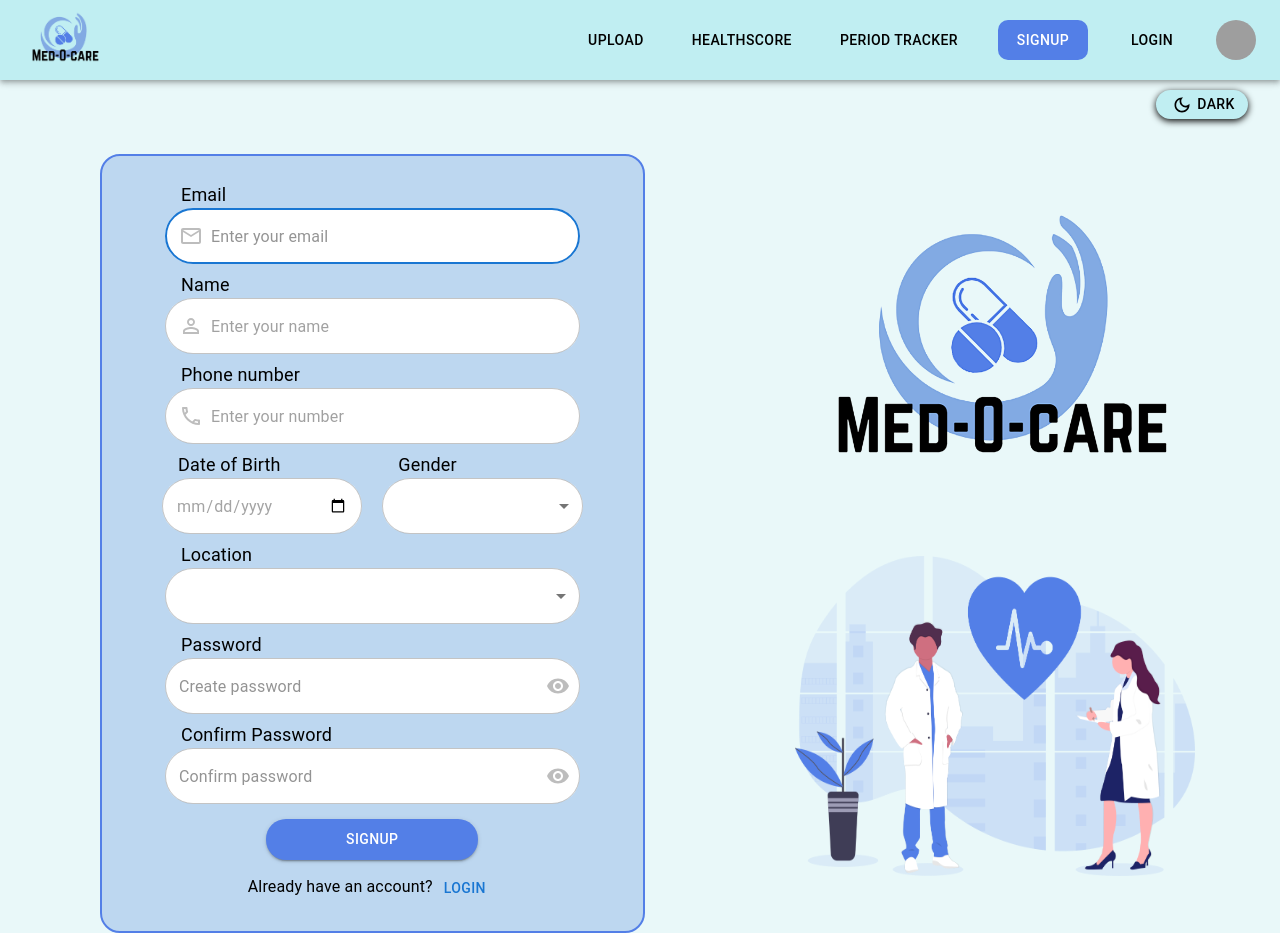
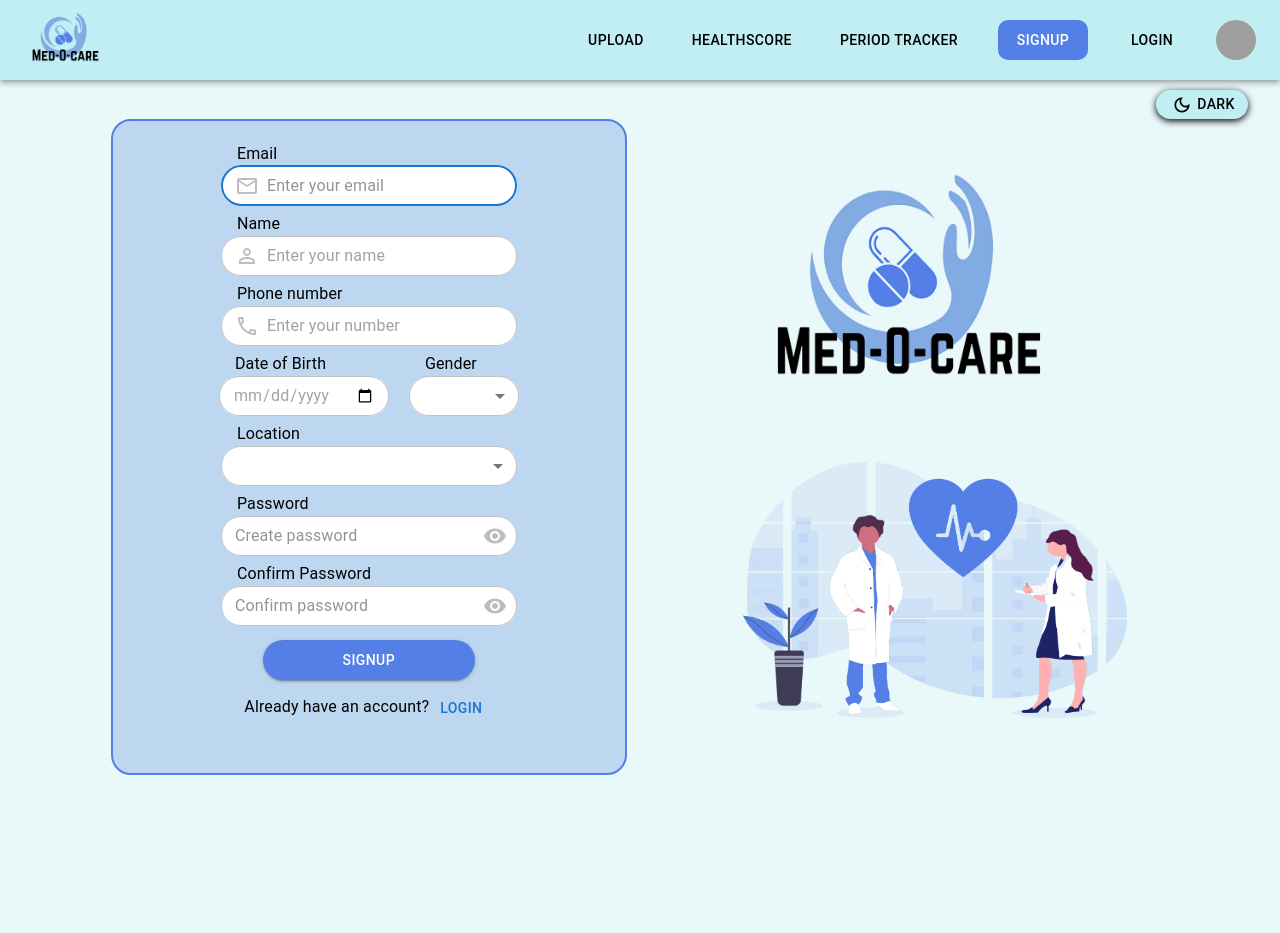
Before and after one commit to djunicode/Med-O-Care, a React (Create React App) app in the folder frontend-web/: page /signup in a window 1280 px wide. After the commit the page ends 800 px from the top, so only its background shows below. Built offline with nearby package versions, Linux system fonts and the light colour scheme; grey boxes are pictures that could not be loaded.

Commit message:
Signup Page updated

```diff
--- a/frontend-web/src/Pages/Home/CardCarousel.jsx
+++ b/frontend-web/src/Pages/Home/CardCarousel.jsx
@@ -1,4 +1,4 @@
-import { Typography, Card, Box, Grid } from '@mui/material';
+import { Typography, Card, Box } from '@mui/material';
 import React, { useState, useEffect } from 'react';
 import Carousel from "react-multi-carousel";
 import "react-multi-carousel/lib/styles.css";
@@ -14,6 +14,7 @@
         .then(res => setMedicines(res.data.posts))
       },[])
 
+      console.log(medicines);
     const imageStyle = { height: 65, width: 65}
     const responsive = {
         superLargeDesktop: {
@@ -55,7 +56,6 @@
                         </Box>
                     </Card>
                 )
-
             )}
         </Carousel>
         </>
--- a/frontend-web/src/Pages/Home/HomePage.jsx
+++ b/frontend-web/src/Pages/Home/HomePage.jsx
@@ -1,4 +1,4 @@
-import { Grid, Typography, Card } from "@mui/material";
+import { Box, Grid, Typography, Card } from "@mui/material";
 import CardCarousel from "./CardCarousel";
 import logo from '../../Assets/logo.png';
 import YouTube from "react-youtube";
@@ -19,15 +19,15 @@
 
   return (
     <div>
-      <div>
-        <div sx={{ marginLeft: 5 }}>
+      <Box>
+        <Box sx={{ marginLeft: 5 }}>
           <Typography variant='h6' sx={{ color: '#537FE7', fontWeight: 'bold' }}>Buy medicines from..</Typography>
-        </div>
-        <div sx={{ margin: 5 }}>
+        </Box>
+        <Box sx={{ margin: 5 }}>
           {/* <CardCarousel/> */}
-        </div>
-      </div>
-      <div>
+        </Box>
+      </Box>
+      <Box sx={{ml: 5}}>
         <Typography variant='h6' sx={{ color: '#537FE7', fontWeight: 'bold', marginBottom: 5 }}>Mindful exercises..</Typography>
         <Grid container justifyContent='center'>
             <YouTube videoId="4A0-aTZpR8M" opts={opts} onReady={(e) => e.target.pauseVideo()} />
@@ -53,7 +53,7 @@
             ))}
           </Grid>
         </div>
-      </div>
+      </Box>
 
     </div>
   )
--- a/frontend-web/src/Pages/SignUpPage.css
+++ b/frontend-web/src/Pages/SignUpPage.css
@@ -1,21 +1,20 @@
 .signup-container {
     display: flex;
-    margin-left: 100px;
-    margin-top: 30px;
+    margin: 0% 6%;
 }
 
 .signup-box {
     background-color: #82aae36d;
-    margin-top: 5px;
+    margin: 0% 0.3% 0 3%;
     border: #537FE7 2px solid;
     border-radius: 20px;
-    padding: 20px 10px 0px;
+    padding: 1.5% 5%;
     flex: 45%;
 }
 
 .signup-div {
     padding: 2px 50px;
-    margin: 3px;
+    margin: 2px;
 }
 
 .dob-gender-grid {
@@ -39,27 +38,30 @@
     flex-direction: column;
     justify-content: center;
 }
+
 #signup-btn {
     background-color: #537FE7;
     border-radius: 20px;
     margin: 10px 0;
     padding: 8px 80px;
 }
+
 .signup-images {
     flex: 40%;
     display: flex;
     flex-direction: column;
-    margin-left: 150px;
+    margin-left: 10%;
+    justify-content: space-around;
 }
 
 #logo-image {
-    height: 400px;
-    width: 400px;
+    height: 42vh;
+    width: 25vw;
 }
 
 #doctor-image {
-    height: 320px;
-    width: 400px;
+    height: 32vh;
+    width: 30vw;
 }
 
 #medicine-image {
@@ -75,9 +77,6 @@
         flex-direction: column-reverse;
         margin: 0px 5px;
     }
-    /* .signup-box {
-        flex: 0
-    } */
     .signup-images {
         margin: auto;
         flex-direction: row;
--- a/frontend-web/src/Pages/SignupPage.jsx
+++ b/frontend-web/src/Pages/SignupPage.jsx
@@ -127,7 +127,7 @@
         <div class='signup-container'>
             <div class='signup-box'>
                 <div class='signup-div'>
-                    <Typography sx={{ marginLeft: 2, fontSize: "large" }}>
+                    <Typography sx={{ marginLeft: 2, fontSize: "medium" }}>
                         Email
                     </Typography>
                     <TextField
@@ -147,6 +147,7 @@
                                 borderRadius: 10,
                                 color: "#000",
                                 backgroundColor: "white",
+                                height: '5vh',
                             },
                         }}
                         onChange={(e) =>
@@ -165,7 +166,7 @@
                 </div>
 
                 <div class='signup-div'>
-                    <Typography sx={{ marginLeft: 2, fontSize: "large" }}>
+                    <Typography sx={{ marginLeft: 2, fontSize: "medium" }}>
                         Name
                     </Typography>
                     <TextField
@@ -187,12 +188,13 @@
                                 borderRadius: 10,
                                 color: "region",
                                 backgroundColor: "white",
+                                height: '5vh',
                             },
                         }}
                     />
                 </div>
                 <div class='signup-div'>
-                    <Typography sx={{ marginLeft: 2, fontSize: "large" }}>
+                    <Typography sx={{ marginLeft: 2, fontSize: "medium" }}>
                         Phone number
                     </Typography>
                     <TextField
@@ -210,6 +212,7 @@
                                 borderRadius: 10,
                                 color: "region",
                                 backgroundColor: "white",
+                                height: '5vh',
                             },
                         }}
                         onChange={(e) =>
@@ -228,7 +231,7 @@
                 </div>
                 <div class='dob-gender-grid'>
                     <div id='signup-dob'>
-                        <Typography sx={{ marginLeft: 2, fontSize: "large" }}>
+                        <Typography sx={{ marginLeft: 2, fontSize: "medium" }}>
                             Date of Birth
                         </Typography>
                         <TextField
@@ -247,12 +250,13 @@
                                     borderRadius: 10,
                                     color: "#a4a4a4",
                                     backgroundColor: "white",
+                                    height: '5vh',
                                 },
                             }}
                         />
                     </div>
                     <div id='signup-gender'>
-                        <Typography sx={{ marginLeft: 2, fontSize: "large" }}>
+                        <Typography sx={{ marginLeft: 2, fontSize: "medium" }}>
                             Gender
                         </Typography>
                         <TextField
@@ -272,6 +276,7 @@
                                 sx: {
                                     backgroundColor: "white",
                                     borderRadius: 10,
+                                    height: '5vh',
                                 },
                             }}
                         >
@@ -284,7 +289,7 @@
                     </div>
                 </div>
                 <div class='signup-div'>
-                    <Typography sx={{ marginLeft: 2, fontSize: "large" }}>
+                    <Typography sx={{ marginLeft: 2, fontSize: "medium" }}>
                         Location
                     </Typography>
                     <TextField
@@ -303,6 +308,7 @@
                                 borderRadius: 10,
                                 color: "region",
                                 backgroundColor: "white",
+                                height: '5vh',
                             },
                         }}
                         fullWidth
@@ -315,7 +321,7 @@
                     </TextField>
                 </div>
                 <div class='signup-div'>
-                    <Typography sx={{ marginLeft: 2, fontSize: "large" }}>
+                    <Typography sx={{ marginLeft: 2, fontSize: "medium" }}>
                         Password
                     </Typography>
                     <TextField
@@ -350,6 +356,7 @@
                                 borderRadius: 10,
                                 color: "#000",
                                 backgroundColor: "white",
+                                height: '5vh',
                             },
                         }}
                         error={pwdError}
@@ -364,7 +371,7 @@
                     )}
                 </div>
                 <div class='signup-div'>
-                    <Typography sx={{ marginLeft: 2, fontSize: "large" }}>
+                    <Typography sx={{ marginLeft: 2, fontSize: "medium" }}>
                         Confirm Password
                     </Typography>
                     <TextField
@@ -399,6 +406,7 @@
                                 borderRadius: 10,
                                 color: "#000",
                                 backgroundColor: "white",
+                                height: '5vh',
                             },
                         }}
                         error={confirmPasswordError}
@@ -421,7 +429,7 @@
                         </Button>
                 </Grid>
                 <Grid container justifyContent='center'>
-                    <Typography>Already have an account?<Button onClick={() => navigate='/login'}>LogIn</Button></Typography>
+                    <Typography>Already have an account?<Button onClick={() => navigate('/login')}>LogIn</Button></Typography>
                 </Grid>
             </div>
             <div class='signup-images'>
```
